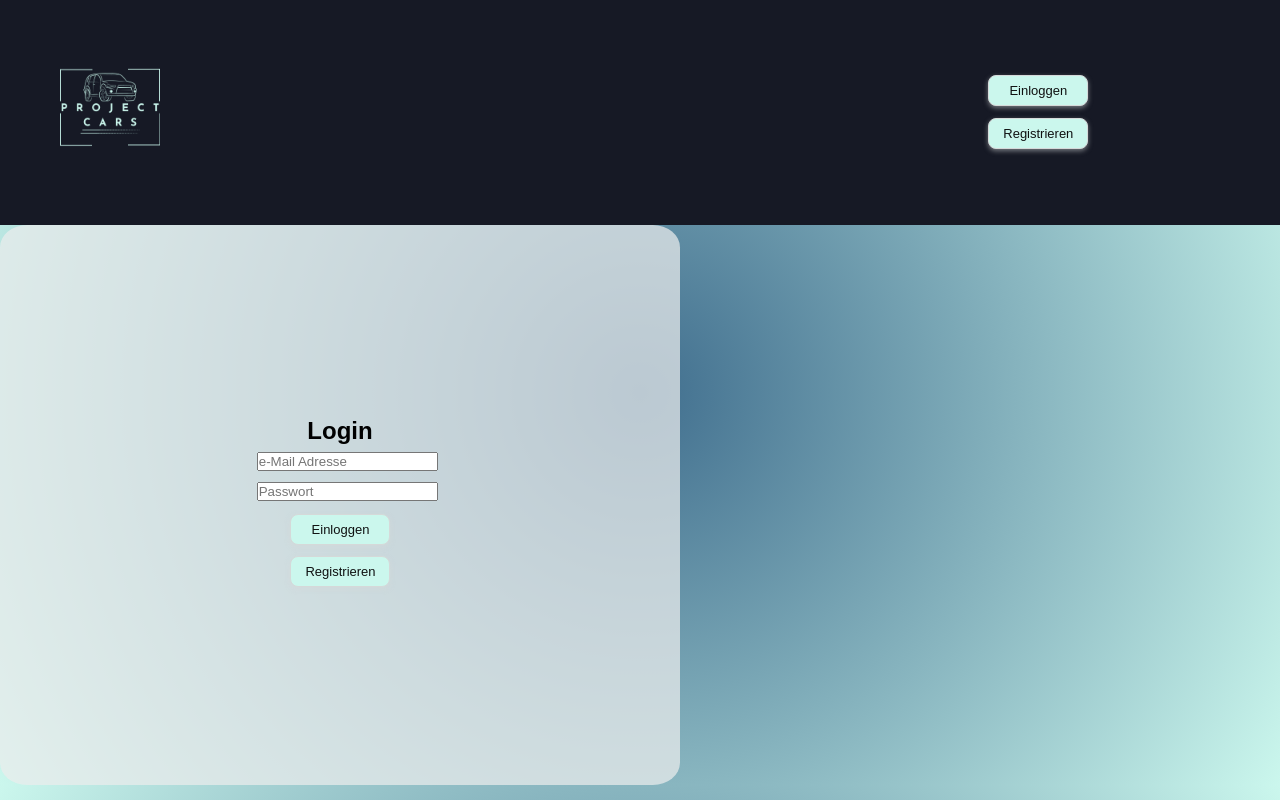
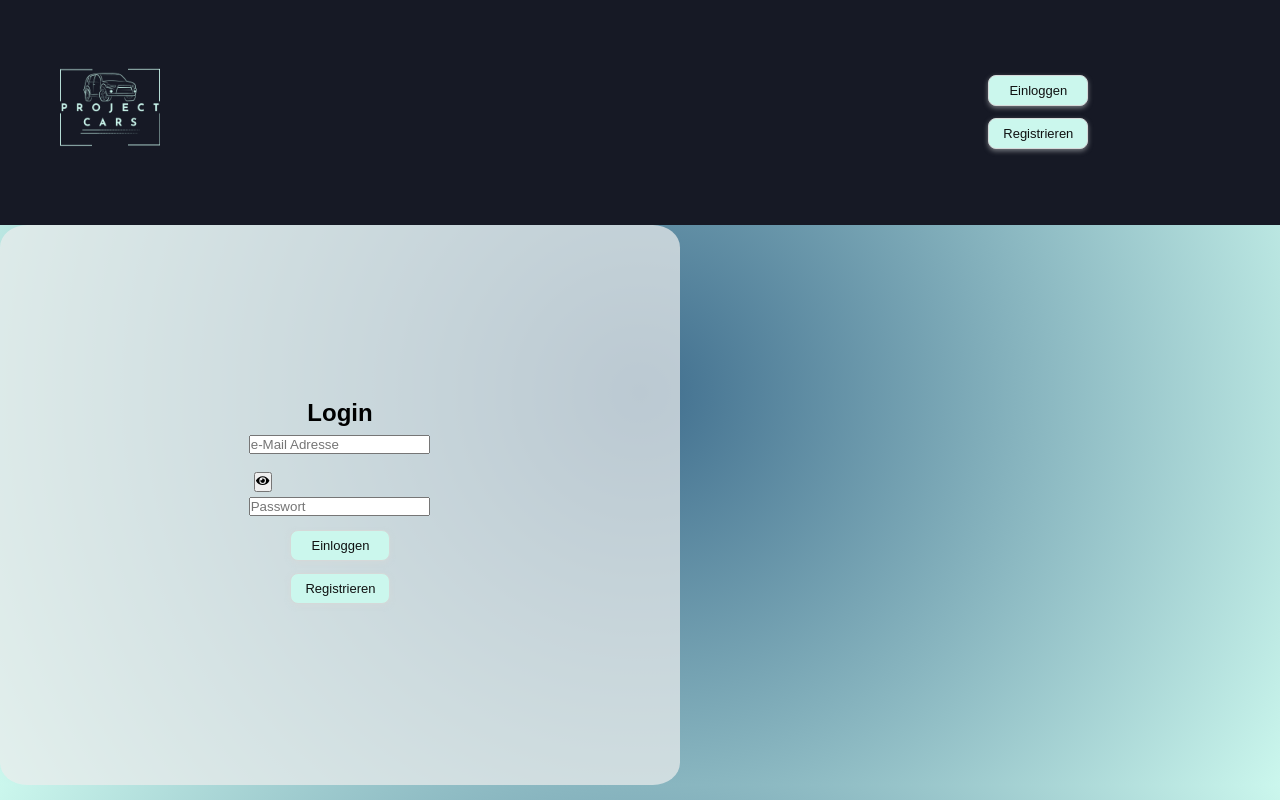
Before and after one commit to xSm1Le/projectcars, a React app: page /login in a window 1280 px wide. Built offline with nearby package versions, Linux system fonts and the light colour scheme; the HTML template or start-up script is replaced by a standard one.

Commit message:
passwort sichtbarkeit

```diff
--- a/package.json
+++ b/package.json
@@ -14,6 +14,7 @@
     "react": "^18.2.0",
     "react-calendar": "^4.8.0",
     "react-dom": "^18.2.0",
+    "react-icons": "^5.0.1",
     "react-router-dom": "^6.22.0",
     "rollup": "^4.12.0",
     "swiper": "^11.0.6",
--- a/src/components/Pages/login.jsx
+++ b/src/components/Pages/login.jsx
@@ -1,6 +1,7 @@
 import { useNavigate } from 'react-router';
 import { useState } from 'react';
 import { useAuth } from '../global/checkStatus';
+import { FaEye, FaEyeSlash } from 'react-icons/fa';
 import './buttons.css';
 import './login.css';
 
@@ -10,6 +11,7 @@ export const Login = () => {
     const [email, setEmail] = useState('');
     const [password, setPassword] = useState('');
     const [message, setMessage] = useState('');
+    const [showPassword, setShowPassword] = useState(false);
     const [isLoading, setIsLoading] = useState(false); // Zustand für Ladeindikator hinzugefügt
 
     const navigateToRegister = () => navigate('/register');
@@ -42,6 +44,10 @@ export const Login = () => {
         }
     };
 
+    const togglePasswordVisibility = () => {
+        setShowPassword(!showPassword);
+    };
+
     return (
         <section className="loginSection">
             <div className="LoginPage">
@@ -60,7 +66,12 @@ export const Login = () => {
                                 required />
                         </li>
                         <li>
-                            <input type="password" minLength="8"
+                            <label htmlFor="pw">
+                                <button type="button" onClick={togglePasswordVisibility}>
+                                    {showPassword ? <FaEyeSlash /> : <FaEye />}
+                                </button>
+                            </label>
+                            <input type={showPassword ? 'text' : 'password'} name='pw' minLength="8"
                                 value={password} placeholder="Passwort"
                                 onChange={(e) => setPassword(e.target.value)}
                                 required />
@@ -77,7 +88,6 @@ export const Login = () => {
                     <div>
                         <p>{message}</p>
                     </div>
-
                 </form>
             </div>
         </section>
```
Also changed, not shown: 1 other file (tests, documents, lock files or other folders).
